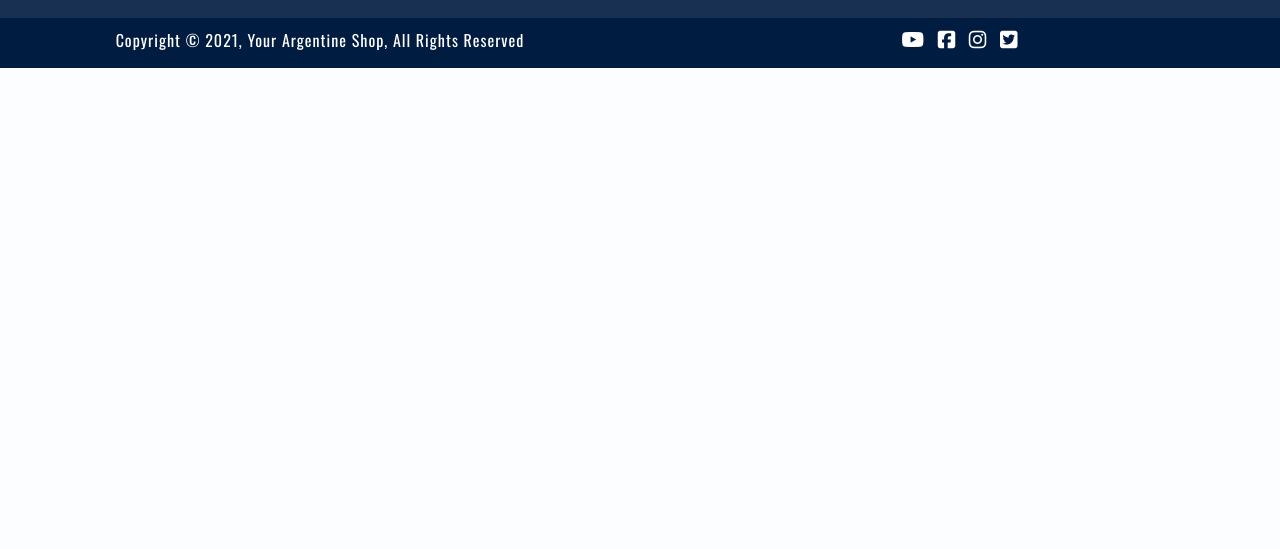
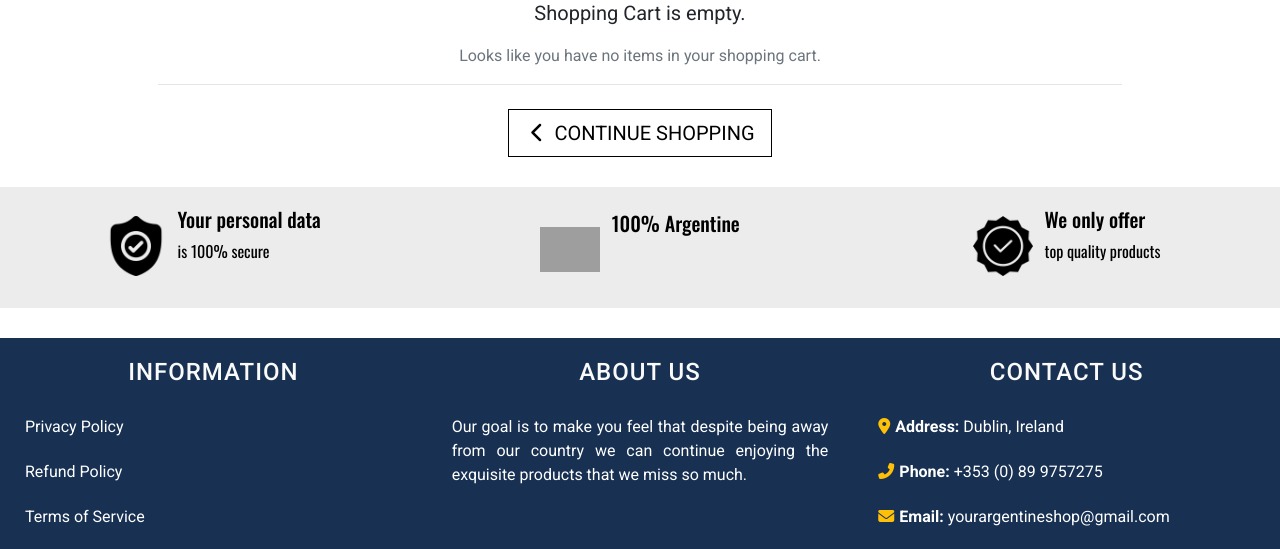
Before and after one commit to cotebarrientos/4th-milestone-project-your-argentine-shop, a Django app: page /cart/ in a window 1280 px wide. Shown: the part 821-1370 px from the top of the page. Before the commit the page ends 889 px from the top, so only its background shows below. Run offline with Django 3.2, Linux system fonts and the light colour scheme; tables that the repository leaves empty hold one stand-in row (values such as "Sample post"); some libraries are stand-ins or nearby versions; grey boxes are pictures that could not be loaded.

Commit message:
Update cart and products templates
In this update I've improved the shopping cart view when it's empty,
for this I added an image and adjusted the html elements of the page.
In the case of the products template, I added a continue shopping
button in case the user writes a word in the search bar and it
doesn't find anything related to what the user requested.

```diff
--- a/cart/templates/cart/cart.html
+++ b/cart/templates/cart/cart.html
@@ -117,13 +117,19 @@
                     </div>
 
                 {% else %}
-                    <p class="lead mb-5">Your Shopping Cart is empty.</p>
+                    <div id="no-shopping-cart-items" class="col-12 text-center mx-auto my-auto">
+                        <img src="/media/empty_cart.png" class="img-fluid" alt="Ups, no results"/>
+                        <p class="lead mb-3"><strong>Shopping Cart is empty.</strong></p>
+                        <p class="text-muted">Looks like you have no items in your shopping cart.</p>
+                        <hr class="mb-4">
                         <a href="{% url 'products' %}" class="btn btn-outline-black rounded-0 btn-lg">
                             <span class="icon">
                                 <i class="fas fa-chevron-left"></i>
                             </span>
                             <span class="text-uppercase">Continue Shopping</span>
                         </a>
+                    </div>
+
                 {% endif %}
             </div>
         </div>
--- a/reviews/templates/reviews/review.html
+++ b/reviews/templates/reviews/review.html
@@ -105,7 +105,7 @@
             </div>
         </div>
         <div class="col-12 text-center">
-            <a role="button" class="btn btn-info text-uppercase mb-3 mt-3" href="{% url 'write_review' %}">
+            <a role="button" class="btn btn-info text-uppercase mb-5 mt-3" href="{% url 'write_review' %}">
                 <span>Write my review</span>
                 <span class="icon ml-2">
                     <i class="fas fa-edit"></i>
--- a/static/css/base.css
+++ b/static/css/base.css
@@ -262,7 +262,8 @@ a.category-badge > span.badge:hover {
     font-size: 3.75rem;
 }
 
-#no-results img {
+#no-results img,
+#no-shopping-cart-items img {
     width: 500px;
     display: block;
     margin: 0 auto;
```
Also changed, not shown: products/templates/products/products.html (+9 -3 lines), media/empty_cart.png (added). Lines whose indentation alone changed are shown as unchanged.
